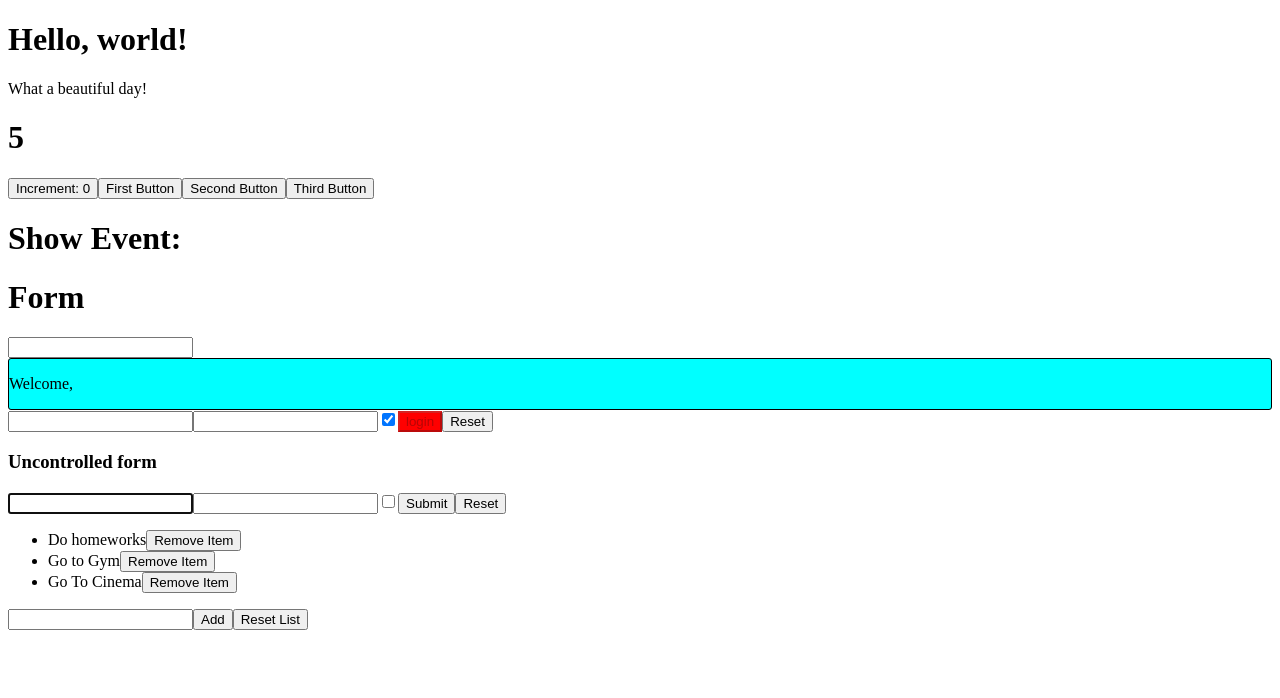
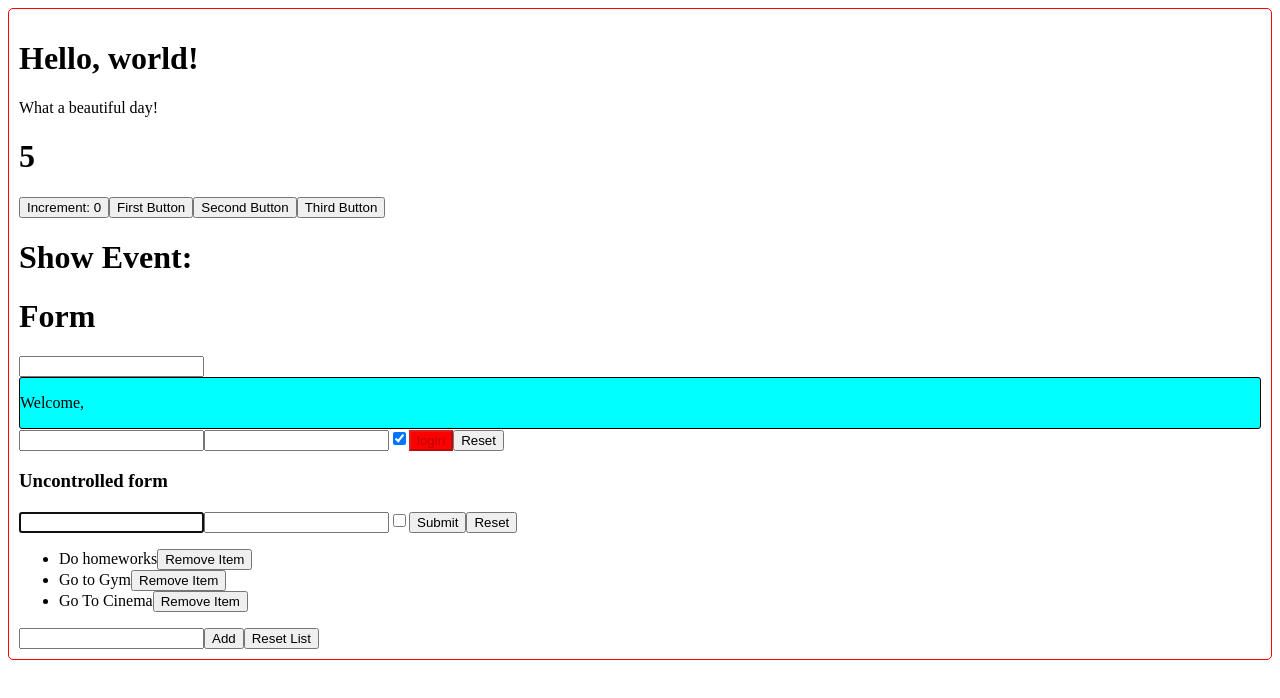
Before and after one commit to RiccardoPriolo/React-exercises, a React (Create React App) app: page / in a window 1280 px wide. Shown: the top 698 px of the page. Built offline with nearby package versions, Linux system fonts and the light colour scheme.

Commit message:
Svolgimento component-composition-01

```diff
--- a/src/App.js
+++ b/src/App.js
@@ -8,6 +8,7 @@
 import Login from "./Login";
 import MyUncontrolledForm from "./UncontrolledLogin";
 import MyToDoList from "./MyTodoList";
+import { Container } from "./Container";
 
 class App extends React.Component {
   onLogin = (state) => {
@@ -16,7 +17,7 @@
 
   render() {
     return (
-      <div>
+      <Container>
         <Hello />
 
         <Counter value={0} increment={1} interval={1000} />
@@ -26,7 +27,7 @@
         <Login onLogin={this.onLogin} />
         <MyUncontrolledForm />
         <MyToDoList />
-      </div>
+      </Container>
     );
   }
 }
--- /dev/null
+++ b/src/Container.js
@@ -0,0 +1,7 @@
+import React from "react";
+
+export class Container extends React.Component {
+  render() {
+    return <div className="container">{this.props.children}</div>;
+  }
+}
--- a/src/index.css
+++ b/src/index.css
@@ -3,3 +3,10 @@
   border: 1.5px solid black;
   border-radius: 3px;
 }
+
+.container {
+  background-color: white;
+  border: 1px solid red;
+  border-radius: 5px;
+  padding: 10px;
+}
```
